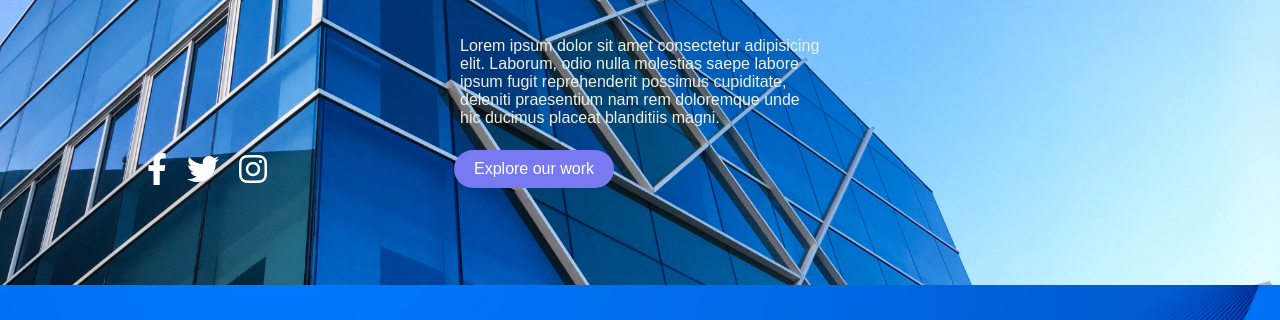
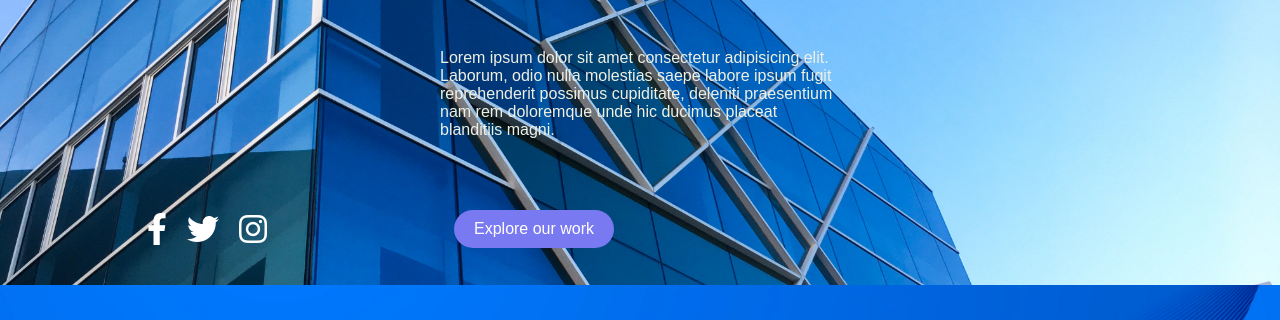
Before and after one commit to Syntacticdev/interior-planning-company-website-landing-page, a plain HTML site: page index.html in a window 1280 px wide. Shown: the part 305-625 px from the top of the page. Drawn offline with Linux system fonts and the light colour scheme; a web font is replaced by a local one.

Commit message:
initial commit

```diff
--- a/style.css
+++ b/style.css
@@ -48,7 +48,6 @@ button {
 }
 
 .fa-solid {
-  /* color: rgb(100, 163, 247); */
   color: rgb(198, 236, 26);
 }
 
@@ -117,12 +116,10 @@ header,
 .company_brief {
   margin-top: 20px;
   color: rgb(238, 240, 228);
-  /* background-color: rgba(17, 39, 114, 0.5); */
-  padding: 20px;
 }
 
 .action_box {
-  margin-top: 20px;
+  margin-top: 50px;
   display: flex;
   align-items: center;
 }
@@ -363,7 +360,8 @@ footer li a {
   }
   .intro_container {
     display: grid;
-    grid-template-rows: 40% 20% 40%;
+    gap: 2em;
+    grid-template-rows: 40% 20% 35%;
   }
   .intro_container > div:nth-of-type(1),
   .intro_container > div:nth-of-type(2) {
@@ -388,7 +386,7 @@ footer li a {
     display: grid;
     grid-template-columns: 35% 65%;
     align-items: center;
-    padding-top: 20px;
+    /* padding-top: 20px; */
   }
   .social {
     display: flex;
```
